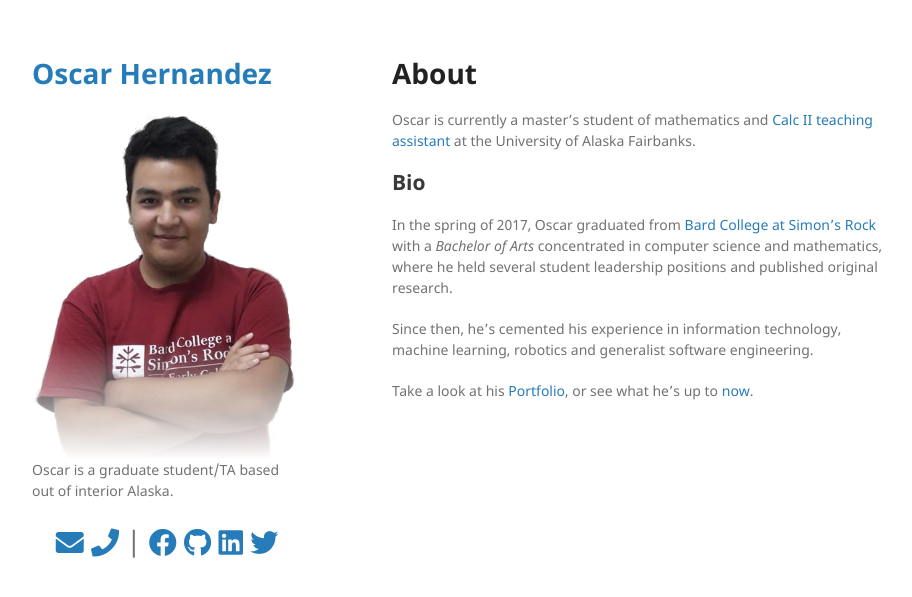
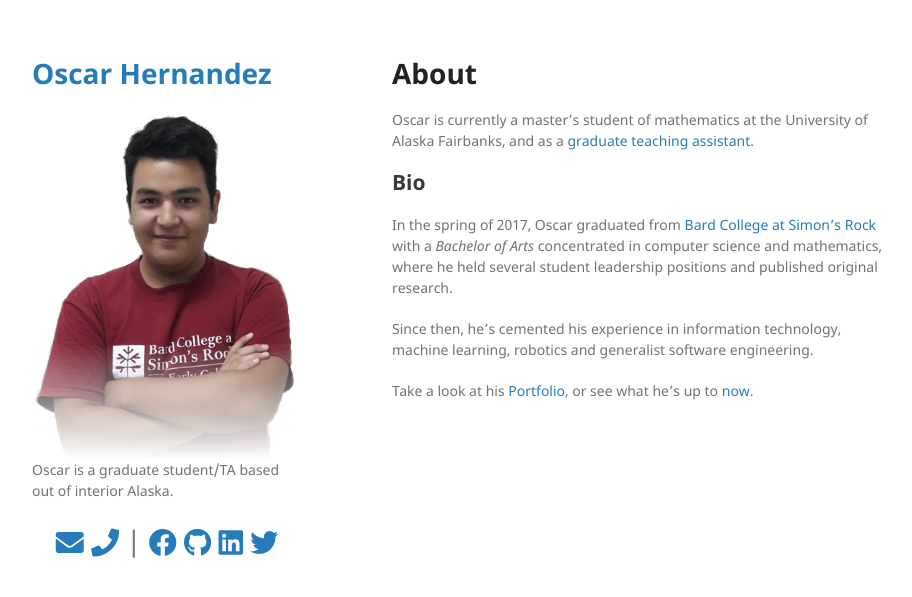
Before and after one commit to mathemonads/mathemonads.github.io, a Jekyll site: the page built from index.md, in a window 1280 px wide. Shown: the top 597 px of the page, without its empty margins (178-1090 px from the left). Built offline with Jekyll 4.4.1, drawn with Linux system fonts in a browser that asks for light colours; nearby versions of some CDN libraries.

Commit message:
update rez

```diff
--- a/index.md
+++ b/index.md
@@ -5,7 +5,8 @@ layout: default
 
 # About
 
-Oscar is currently a master's student of mathematics and [Calc II teaching assistant](https://sites.google.com/alaska.edu/oihernandez) at the University of Alaska Fairbanks.
+Oscar is currently a master's student of mathematics at the University of Alaska Fairbanks, and as a
+[graduate teaching assistant](https://sites.google.com/alaska.edu/oihernandez).
 
 ## Bio
 In the spring of 2017, Oscar graduated from [Bard College at Simon's Rock](https://simons-rock.edu/news/students-win-prize-physics-research.php "Simon's Rock") with a _Bachelor of Arts_ concentrated in computer science and mathematics, where he held several student leadership positions and published original research.
```
Also changed, not shown: 1 other file.
